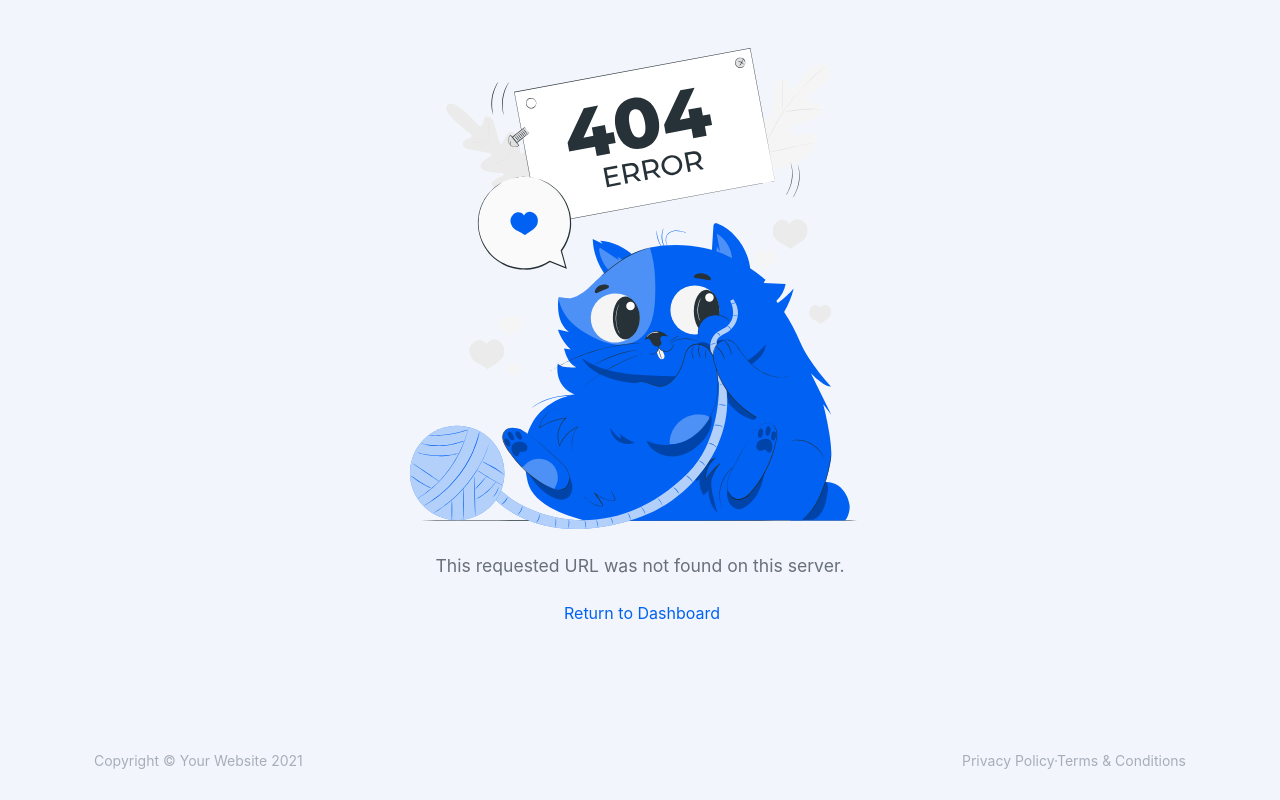
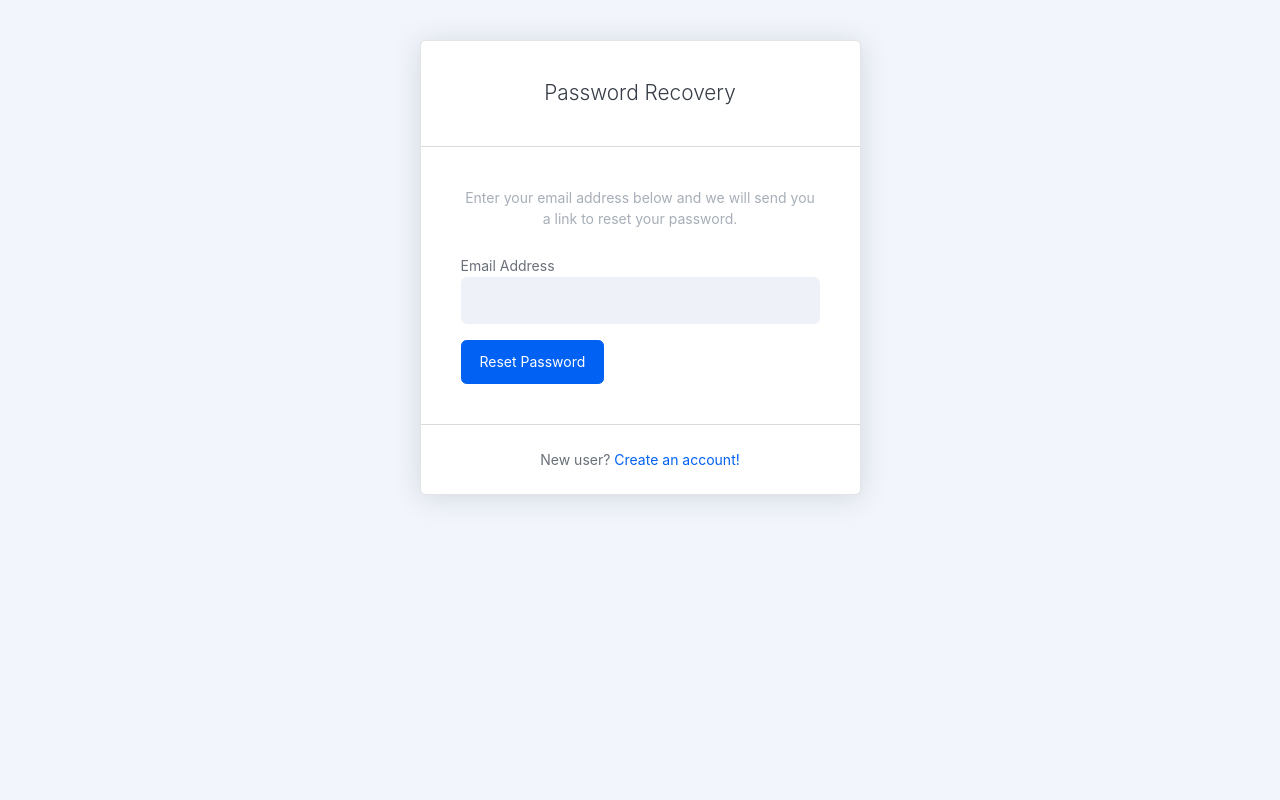
Before and after one commit to lvanegasimagine/SB-AdminPro-TS, a React (Vite) app: page /forgot-password in a window 1280 px wide. Before the commit this address had no page. Built offline with nearby package versions, Linux system fonts and the light colour scheme; no server answers; a web font is replaced by a local one.

Commit message:
Forgot Password Done

```diff
--- a/package.json
+++ b/package.json
@@ -11,6 +11,7 @@
   "dependencies": {
     "firebase": "^9.15.0",
     "formik": "^2.2.9",
+    "moment": "^2.29.4",
     "prop-types": "^15.8.1",
     "react": "^18.2.0",
     "react-dom": "^18.2.0",
--- a/src/components/organisms/Navbar/Navbar.tsx
+++ b/src/components/organisms/Navbar/Navbar.tsx
@@ -15,7 +15,7 @@ import { UserContext } from "@/context";
 import { UserContextProvider } from "@/types";
 import { useAuth } from "@/hooks/useAuth";
 import { logOut, upload } from "@/services";
-
+import moment from "moment";
 export interface NavbarInterface {
   // setReloadApp: React.Dispatch<React.SetStateAction<undefined>>
 }
@@ -42,6 +42,9 @@ const Navbar: React.FC<NavbarInterface> = (): JSX.Element => {
       setPhoto(e.target.files[0])
     }
   }
+
+  const dateString = user.metadata.creationTime
+  console.log("🚀 ~ file: Navbar.tsx:47 ~ dateString", dateString)
 
   function handleClick() {
     upload(photo, currentUser, setLoading).then(() => {
--- /dev/null
+++ b/src/formik/Form/TextField.tsx
@@ -0,0 +1,33 @@
+import { propsWithFieldFormik } from "@/interface";
+import { Field } from "formik";
+
+const TextField = (props: any) => {
+  const { name, label, type } = props;
+
+  return (
+    <Field name={name}>
+      {({
+        field,
+        meta,
+      }: propsWithFieldFormik) => (
+        <>
+          <label className="text-gray-600 small" htmlFor={name}>
+            {label}
+          </label>
+          <input
+            type={type}
+            className={meta.touched && meta.error ? "form-control form-control-solid is-invalid": "form-control form-control-solid"}
+            aria-label={label}
+            aria-describedby={name}
+            {...field}
+          />
+          {meta.touched && meta.error && (
+            <div className="invalid-feedback">{meta.error}</div>
+          )}
+        </>
+      )}
+    </Field>
+  );
+};
+
+export default TextField;
--- /dev/null
+++ b/src/formik/FormikControl.tsx
@@ -0,0 +1,17 @@
+import TextField from "./Form/TextField";
+
+function FormikControl(props: any) {
+    const { control, ...rest} = props;
+
+    switch (control) {
+        case 'InputField':
+            return <TextField {...rest}/>
+            break;
+
+        default:
+            return null;
+            break;
+    }
+}
+
+export default FormikControl
--- a/src/interface/index.ts
+++ b/src/interface/index.ts
@@ -20,3 +20,9 @@ export interface MyFormValues {
   email: string;
   password: string;
 }
+
+export interface propsWithFieldFormik {
+  field: any,
+  form?: any,
+  meta: any
+}
--- /dev/null
+++ b/src/pages/Auth/ForgotPassword/ForgotPassword.tsx
@@ -0,0 +1,89 @@
+import { NavLink, useNavigate } from "react-router-dom";
+import { Formik, Form, FormikProps } from "formik";
+import * as Yup from "yup";
+import "./styles/ForgotPassword.css";
+import FormikControl from "@/formik/FormikControl";
+import { forgotPassword } from "@/services";
+
+export interface ForgotPasswordInterface {}
+
+const ForgotPassword: React.FC<ForgotPasswordInterface> = () => {
+  const navigate = useNavigate();
+  const initialValues = {
+    email: "",
+  };
+
+  const validateSchema = Yup.object({
+    email: Yup.string().required("Correo Obligatorio").email("Correo Invalido"),
+  });
+
+  const onSubmit = async (values: any, action: any) => {
+    await forgotPassword(values.email).then(() => {
+      console.log("Correo enviado");
+      navigate("/");
+	  action.resetForm();
+    });
+  };
+
+  return (
+    <div id="layoutAuthentication">
+      <div id="layoutAuthentication_content">
+        <main>
+          <div className="container-xl px-4">
+            <div className="row justify-content-center">
+              <div className="col-xl-5 col-lg-6 col-md-8 col-sm-11">
+                <div className="card my-5">
+                  <div className="card-body p-5 text-center">
+                    <div className="h3 fw-light mb-0">Password Recovery</div>
+                  </div>
+                  <hr className="my-0" />
+                  <div className="card-body p-5">
+                    <div className="text-center small text-muted mb-4">
+                      Enter your email address below and we will send you a link
+                      to reset your password.
+                    </div>
+                    <Formik
+                      initialValues={initialValues}
+                      validationSchema={validateSchema}
+                      onSubmit={onSubmit}
+                    >
+                      {({ handleSubmit, isSubmitting }) => (
+                        <form onSubmit={handleSubmit}>
+                          <div className="mb-3">
+                            <FormikControl
+                              control="InputField"
+                              type="email"
+                              label="Email Address"
+                              name="email"
+                              required
+                            />
+                          </div>
+                          <button
+                            className="btn btn-primary"
+                            type="submit"
+                            disabled={isSubmitting}
+                          >
+                            Reset Password
+                          </button>
+                        </form>
+                      )}
+                    </Formik>
+                  </div>
+                  <hr className="my-0" />
+                  <div className="card-body px-5 py-4">
+                    <div className="small text-center">
+                      New user?
+                      <NavLink to="/register"> Create an account!</NavLink>
+                    </div>
+                  </div>
+                </div>
+              </div>
+            </div>
+          </div>
+        </main>
+      </div>
+    </div>
+  );
+};
+
+export default ForgotPassword;
--- /dev/null
+++ b/src/pages/Auth/ForgotPassword/index.ts
@@ -0,0 +1 @@
+export { default as ForgotPassword } from './ForgotPassword';
--- /dev/null
+++ b/src/pages/Auth/ForgotPassword/styles/ForgotPassword.css
@@ -0,0 +1,3 @@
+.forgotpassword{
+
+}
--- a/src/pages/Auth/Login/Login.tsx
+++ b/src/pages/Auth/Login/Login.tsx
@@ -130,12 +130,12 @@ const Login: React.FC<LoginInterface> = (): JSX.Element => {
                           </div>
                           {errors.password && touched.password && errors.password}
                           <div className="mb-3">
-                            <a
+                            <NavLink
                               className="small"
-                              href="auth-password-social.html"
+                              to="forgot-password"
                             >
                               Forgot your password?
-                            </a>
+                            </NavLink>
                           </div>
                           <div className="d-flex align-items-center justify-content-between mb-0">
                             <div className="form-check">
--- a/src/pages/Auth/index.ts
+++ b/src/pages/Auth/index.ts
@@ -1,2 +1,3 @@
+export * from './ForgotPassword';
 export * from './Login';
 export * from './Register';
--- a/src/routes/router.tsx
+++ b/src/routes/router.tsx
@@ -2,7 +2,7 @@ import { createBrowserRouter } from "react-router-dom";
 import {
   RootLayout,
 } from "@/components/organisms";
-import { Login, Register } from "@/pages/Auth";
+import { ForgotPassword, Login, Register } from "@/pages/Auth";
 import { NotFound } from "@/pages/NotFound";
 import { PrivateRouter } from "./Private/PrivateRouter";
 
@@ -20,6 +20,10 @@ export const router = createBrowserRouter([
         path: "register",
         element: <Register />,
       },
+      {
+        path: "forgot-password",
+        element: <ForgotPassword/>
+      },
       PrivateRouter
     ],
   },
--- a/src/services/Auth/auth.service.ts
+++ b/src/services/Auth/auth.service.ts
@@ -1,30 +1,42 @@
 import { auth } from "@/firebase/FirebaseConfig";
 import { IUserLogin, IUserRegister } from "@/interface";
-import { signInWithEmailAndPassword, createUserWithEmailAndPassword, updateProfile, sendEmailVerification, GoogleAuthProvider, signInWithPopup, signOut } from "firebase/auth";
+import {
+  signInWithEmailAndPassword,
+  createUserWithEmailAndPassword,
+  updateProfile,
+  sendEmailVerification,
+  GoogleAuthProvider,
+  signInWithPopup,
+  signOut,
+  sendPasswordResetEmail,
+} from "firebase/auth";
 
 export const login = ({ email, password }: IUserLogin) =>
-    signInWithEmailAndPassword(auth, email, password);
+  signInWithEmailAndPassword(auth, email, password);
 
-export const register = ({
-    email,
-    password,
-}: IUserRegister) => {
-    return createUserWithEmailAndPassword(auth, email, password)
+export const register = ({ email, password }: IUserRegister) => {
+  return createUserWithEmailAndPassword(auth, email, password);
 };
 
 export const changeUserName = (auth: any, displayName: string) => {
-    return updateProfile(auth.currentUser, {
-        displayName: displayName,
-    })
+  return updateProfile(auth.currentUser, {
+    displayName: displayName,
+  });
 };
 
 export const sendVerificationEmail = async (auth: any) => {
-    return sendEmailVerification(auth.currentUser).then((_) => console.log('todo bien'));
+  return sendEmailVerification(auth.currentUser).then((_) =>
+    console.log("todo bien")
+  );
 };
 
 export const loginWithGoogle = () => {
-    const googleProvider = new GoogleAuthProvider();
-    return signInWithPopup(auth, googleProvider);
+  const googleProvider = new GoogleAuthProvider();
+  return signInWithPopup(auth, googleProvider);
+};
+
+export const forgotPassword = (email: string) => {
+  return sendPasswordResetEmail(auth, email);
 };
 
 export const logOut = () => signOut(auth);
```
Also changed, not shown: 1 other file (tests, documents, lock files or other folders).
